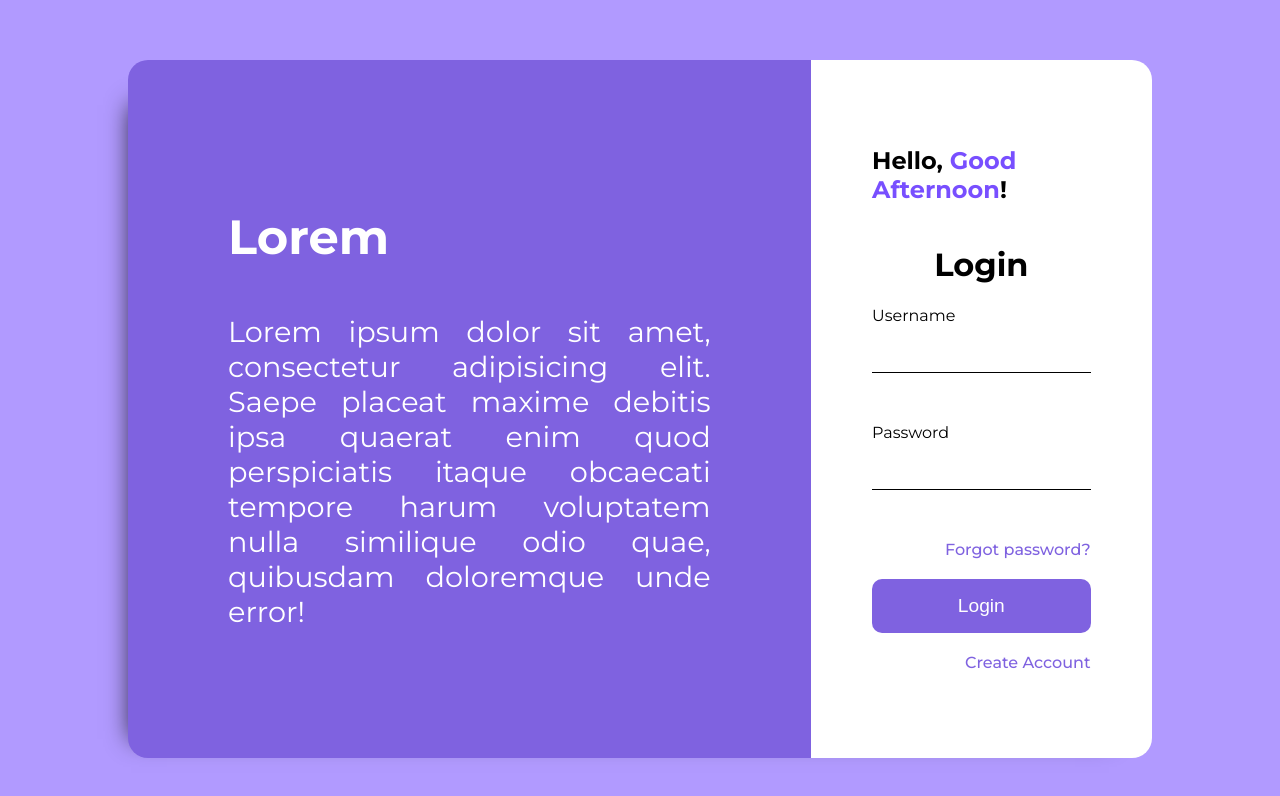
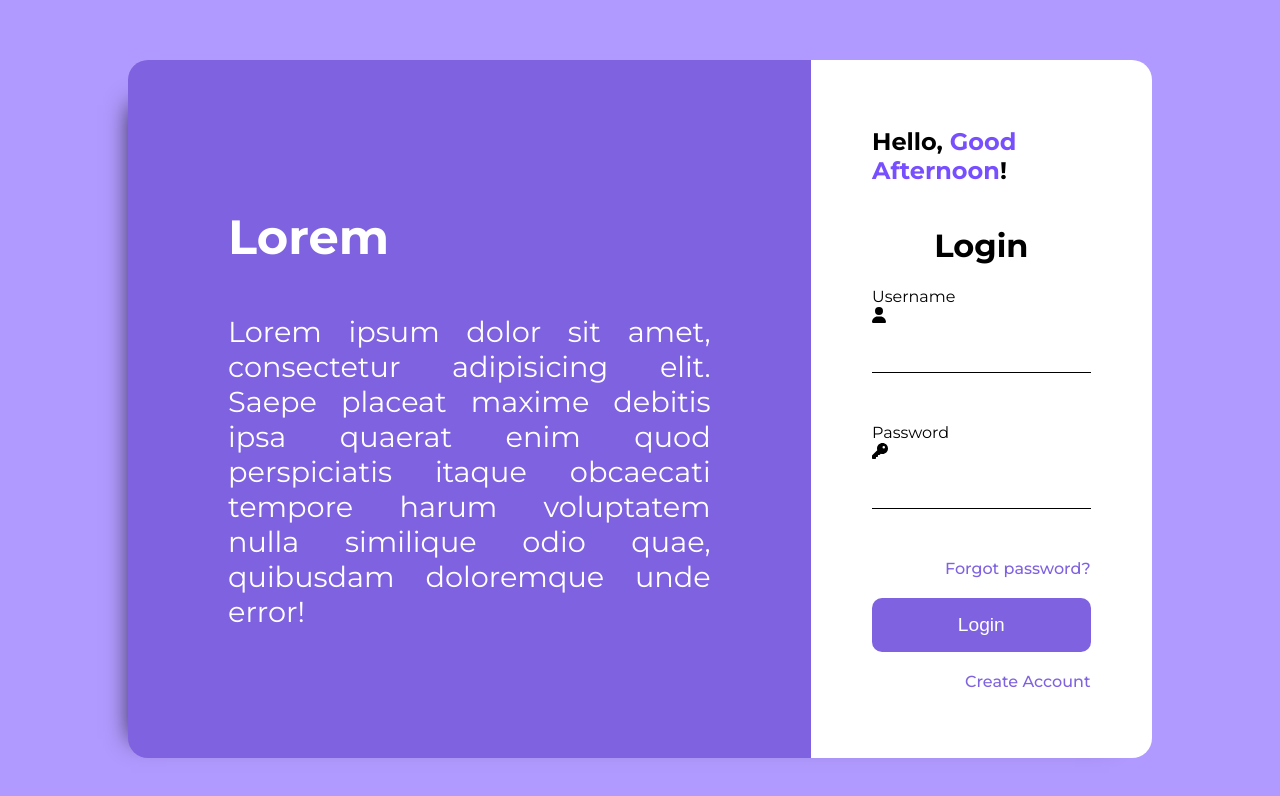
Before and after one commit to carloscabral656/srs_client, a Vue app: page / in a window 1280 px wide. Shown: the top 796 px of the page. Built offline with nearby package versions, Linux system fonts and the light colour scheme.

Commit message:
Adding font awesome library

```diff
--- a/package.json
+++ b/package.json
@@ -8,6 +8,11 @@
     "lint": "vue-cli-service lint"
   },
   "dependencies": {
+    "@fortawesome/fontawesome-svg-core": "^6.4.2",
+    "@fortawesome/free-brands-svg-icons": "^6.4.2",
+    "@fortawesome/free-regular-svg-icons": "^6.4.2",
+    "@fortawesome/free-solid-svg-icons": "^6.4.2",
+    "@fortawesome/vue-fontawesome": "^3.0.3",
     "core-js": "^3.8.3",
     "vue": "^3.2.13",
     "vuex": "^4.0.2"
--- a/src/main.js
+++ b/src/main.js
@@ -1,4 +1,20 @@
 import { createApp } from 'vue'
 import App from './App.vue'
 
-createApp(App).mount('#app')
+/* import the fontawesome core */
+import { library } from '@fortawesome/fontawesome-svg-core'
+
+/* import font awesome icon component */
+import { FontAwesomeIcon } from '@fortawesome/vue-fontawesome'
+
+/* import specific icons */
+import { faUser } from '@fortawesome/free-solid-svg-icons'
+import { faKey } from '@fortawesome/free-solid-svg-icons'
+
+
+/* add icons to the library */
+library.add(faUser, faKey)
+
+createApp(App)
+.component('font-awesome-icon', FontAwesomeIcon)
+.mount('#app')
--- a/src/views/LoginView.vue
+++ b/src/views/LoginView.vue
@@ -13,10 +13,16 @@
                 <h1 class="title-login">Login</h1>
 
                 <label>Username</label>
-                <input type="text" class="input-login" name="user-name" v-model="user.name"/>
+                <div class="container-input-login">
+                    <font-awesome-icon icon="user"/>
+                    <input type="text" class="input-login" name="user-name" v-model="user.name"/>
+                </div>
 
                 <label>Password</label>
-                <input type="password" class="input-login" name="user-password" v-model="user.password"/>
+                <div class="container-input-login">
+                    <font-awesome-icon icon="fa-key"/>
+                    <input type="password" class="input-login" name="user-password" v-model="user.password"/>
+                </div>
 
                 <a href="#" class="link link-forgot-password">Forgot password?</a>
                 <button @click="login" class="btn-login">Login</button>
@@ -102,11 +108,14 @@
             font-size: 2rem;
         }
 
+        .container-input-login {
+            margin-bottom: 50px;
+            border-bottom: 1px solid black;
+        }
+
         .input-login{
-            margin-bottom: 50px;
             border: 0;
             padding: 1rem;
-            border-bottom: 1px solid black;
             outline: none;
         }
 
```
Also changed, not shown: 1 other file (tests, documents, lock files or other folders).
